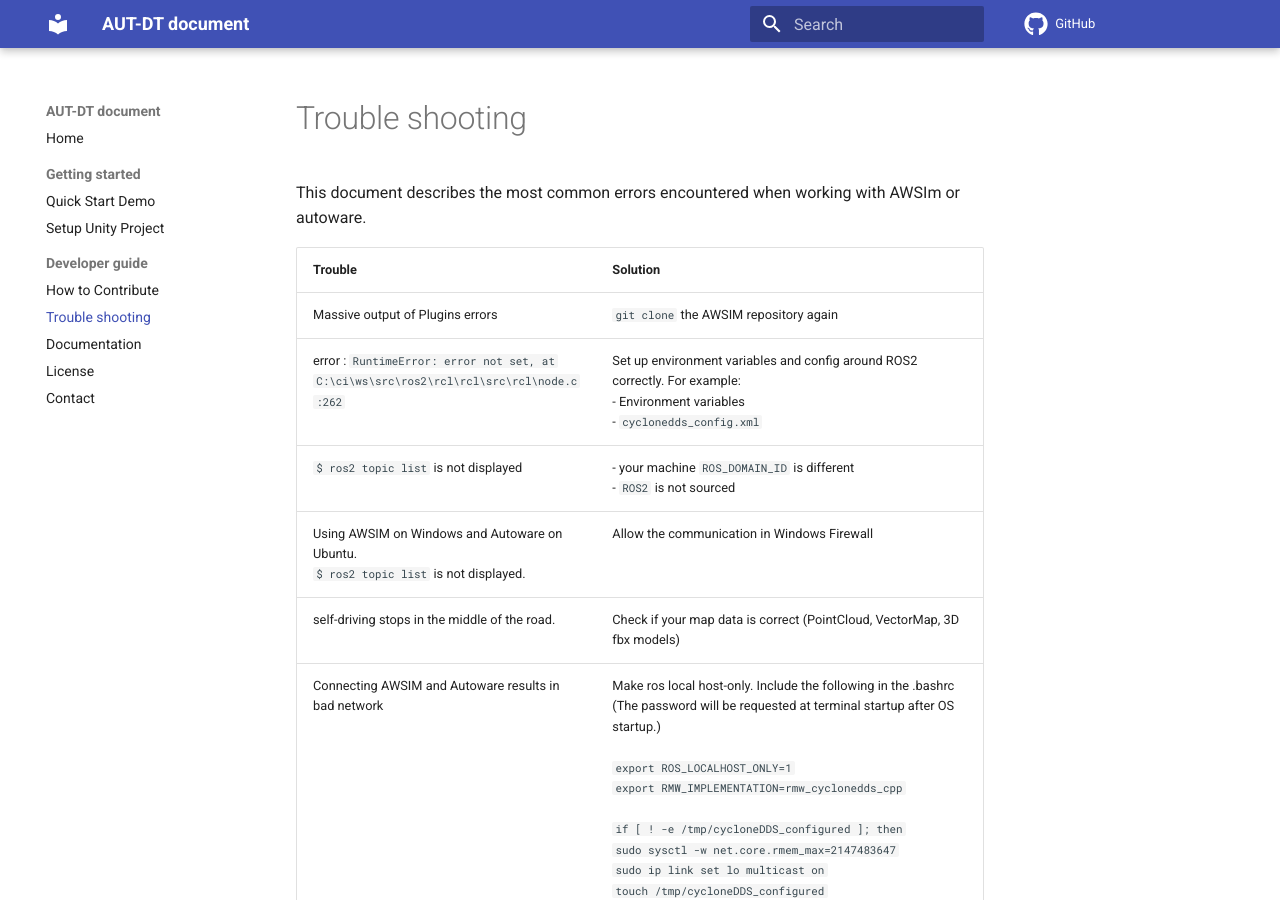
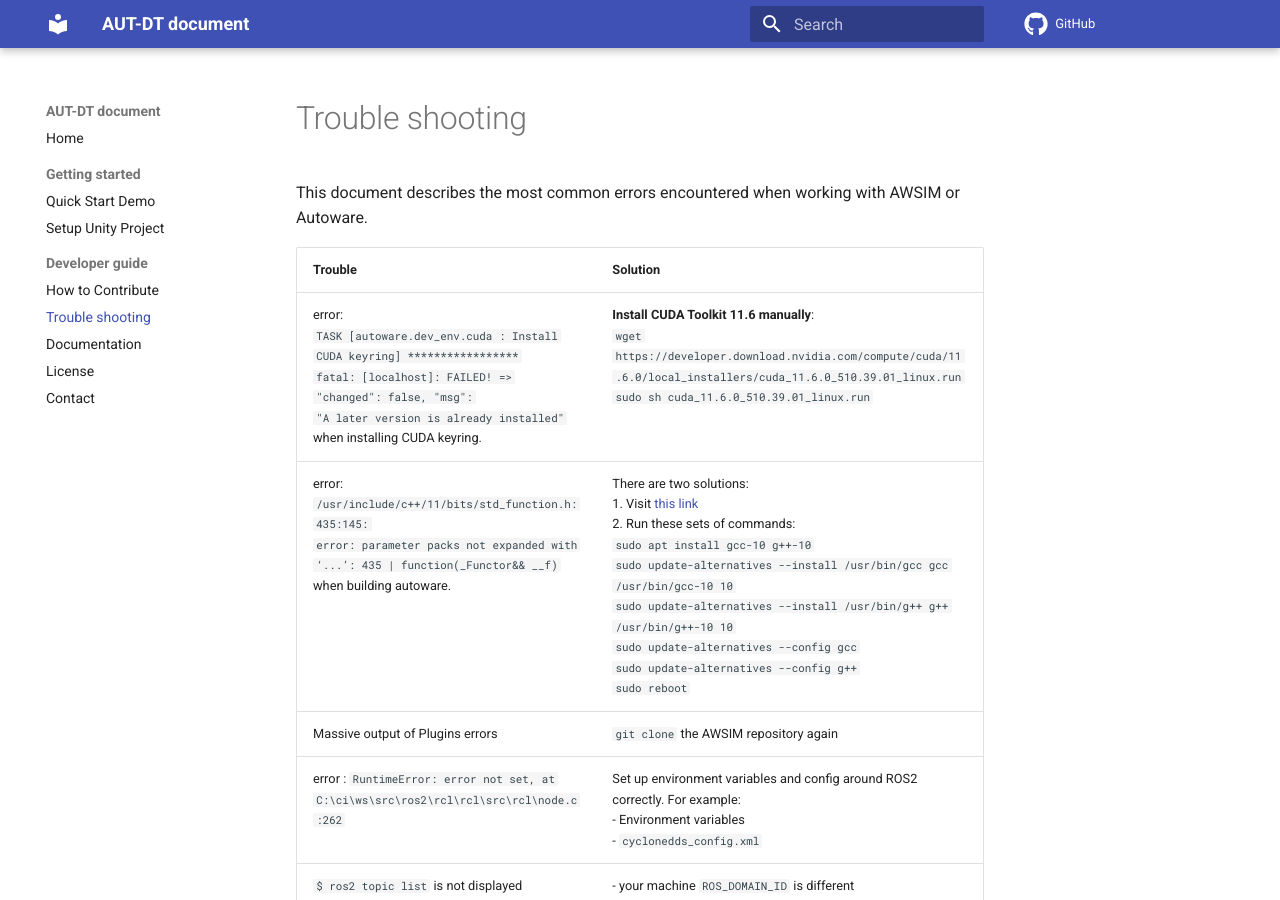
Before and after one commit to rzninvo/Digital-Twin-of-a-Traffic-Scene-Using-RSU-and-AWSIM, an MkDocs documentation site: the page built from docs/DeveloperGuide/TroubleShooting/index.md, in a window 1280 px wide and 900 px high. Built offline with MkDocs 1.6.1 and Material for MkDocs 9.7.7, drawn with Linux system fonts in a browser that asks for light colours; comment, search, counter and statistics services are not loaded.

Commit message:
Updated TroubleShooting documentation.

```diff
--- a/docs/DeveloperGuide/TroubleShooting/index.md
+++ b/docs/DeveloperGuide/TroubleShooting/index.md
@@ -1,9 +1,11 @@
 # Trouble shooting
 
-This document describes the most common errors encountered when working with AWSIm or autoware.
+This document describes the most common errors encountered when working with AWSIM or Autoware.
 
 |Trouble|Solution|
 |:--|:--|
+|error: <br>`TASK [autoware.dev_env.cuda : Install CUDA keyring] *****************` <br> `fatal: [localhost]: FAILED! => "changed": false, "msg":` <br> `"A later version is already installed"` when installing CUDA keyring.| **Install CUDA Toolkit 11.6 manually**: <br> `wget https://developer.download.nvidia.com/compute/cuda/11.6.0/local_installers/cuda_11.6.0_510.39.01_linux.run`<br>`sudo sh cuda_11.6.0_510.39.01_linux.run`|
+|error: `/usr/include/c++/11/bits/std_function.h:435:145:` <br> `error: parameter packs not expanded with ‘...’: 435 | function(_Functor&& __f)` <br> when building autoware.| There are two solutions: <br> 1. Visit [this link](https://github.com/NVIDIA/apex/issues/1491) <br> 2. Run these sets of commands: <br> `sudo apt install gcc-10 g++-10` <br> `sudo update-alternatives --install /usr/bin/gcc gcc /usr/bin/gcc-10 10` <br> `sudo update-alternatives --install /usr/bin/g++ g++ /usr/bin/g++-10 10` <br> `sudo update-alternatives --config gcc` <br> `sudo update-alternatives --config g++` <br> `sudo reboot`|
 |Massive output of Plugins errors|`git clone` the AWSIM repository again|
 |error : `RuntimeError: error not set, at C:\ci\ws\src\ros2\rcl\rcl\src\rcl\node.c:262`|Set up environment variables and config around ROS2 correctly. For example:<br> - Environment variables<br> - `cyclonedds_config.xml`<br>
 |`$ ros2 topic list` is not displayed|- your machine `ROS_DOMAIN_ID` is different<br>- `ROS2` is not sourced|
```
